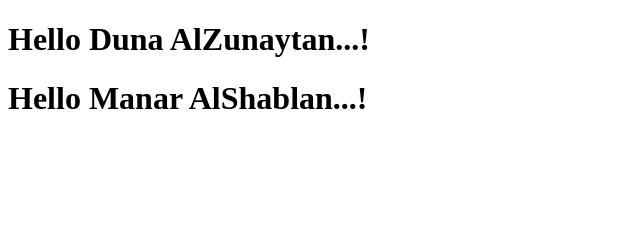
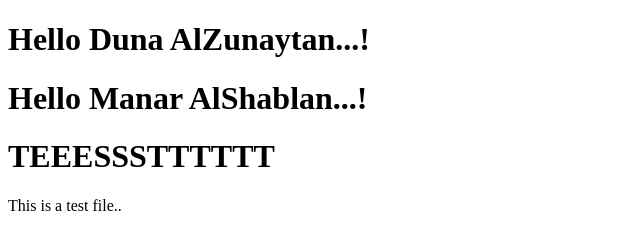
Before and after one commit to dunaAlZunaytan/techcampus-one, a plain HTML site: page index.html in a window 1280 px wide. Shown: the whole page, without its empty margins (0-640 px from the left). Drawn offline with Linux system fonts and the light colour scheme.

Commit message:
add new line

```diff
--- a/index.html
+++ b/index.html
@@ -10,5 +10,9 @@
 <h1>
 	Hello Manar AlShablan...!
 </h1>
+<h1>
+	TEEESSSTTTTTT
+</h1>
+<p>This is a test file..</p>
 </body>
 </html>
```
